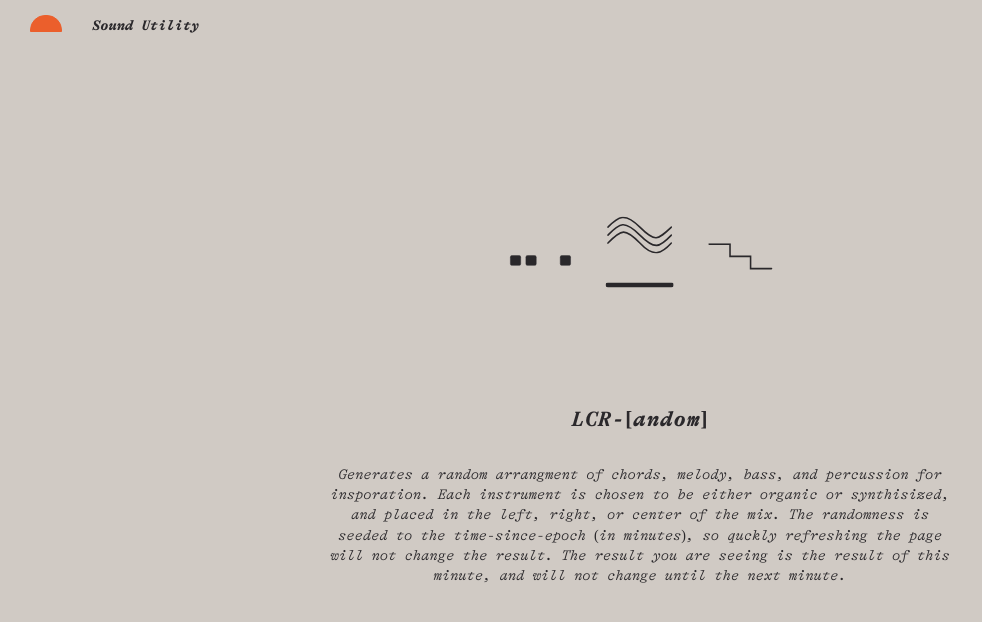
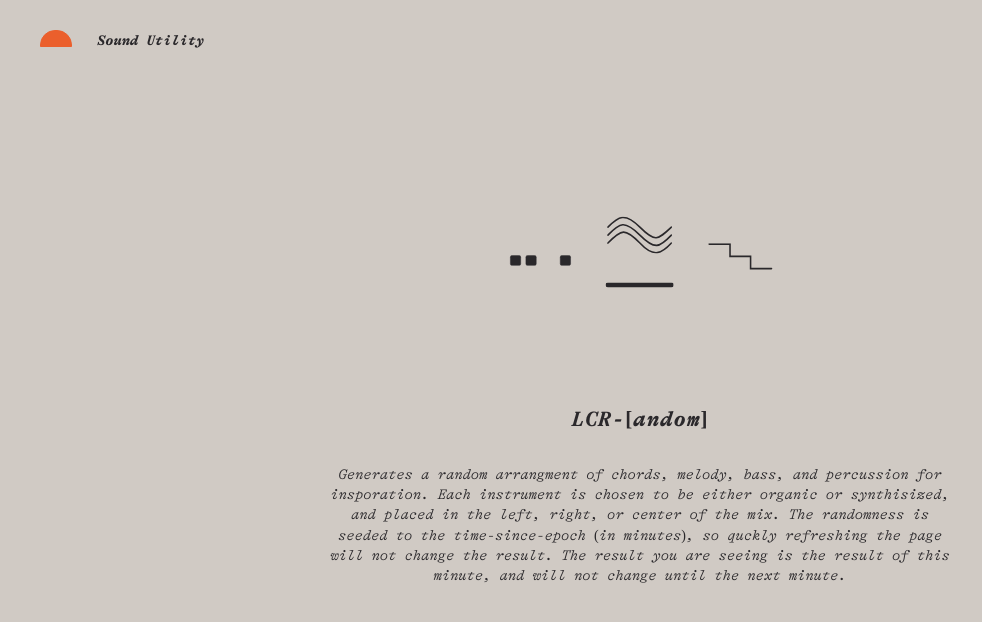
Before and after one commit to qjack001/Sound-Utility, a Vue app: page /lcr in a window 1280 px wide. Shown: the top 622 px of the page, without its empty margins (0-982 px from the left). Built offline with nearby package versions, Linux system fonts and the light colour scheme; what vue-focus-visible would draw is missing.

Commit message:
adjust spacing

```diff
--- a/src/SiteHeader.vue
+++ b/src/SiteHeader.vue
@@ -28,6 +28,7 @@
 		text-decoration: none;
 		outline: none;
 		color: inherit;
+		padding: 30px;
 	}
 
 	#logo
@@ -41,7 +42,7 @@
 		height: 15px;
 		border-radius: 15px 15px 0 0;
 
-		margin: 15px 30px;
+		margin: 30px 25px 0 10px;
 	}
 
 	.inverted #logo
@@ -53,7 +54,7 @@
 	#wordmark
 	{
 		display: inline-block;
-		transform: translateY(-17px);
+		transform: translateY(-2px);
 
 		font-weight: bold;
 		line-height: 1;
--- a/src/pages/Home.vue
+++ b/src/pages/Home.vue
@@ -40,7 +40,7 @@
 	{
 		max-width: 60ch;
 		margin: 0 auto;
-		padding: 0 20px;
+		padding: 0 40px;
 	}
 
 	::selection
```
